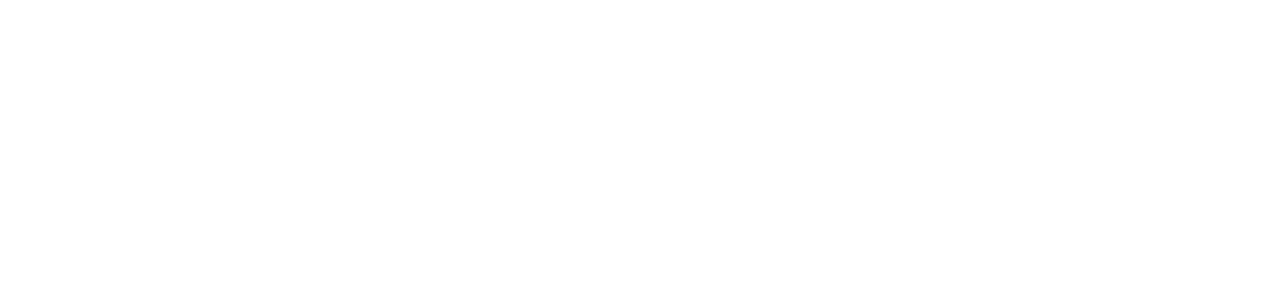
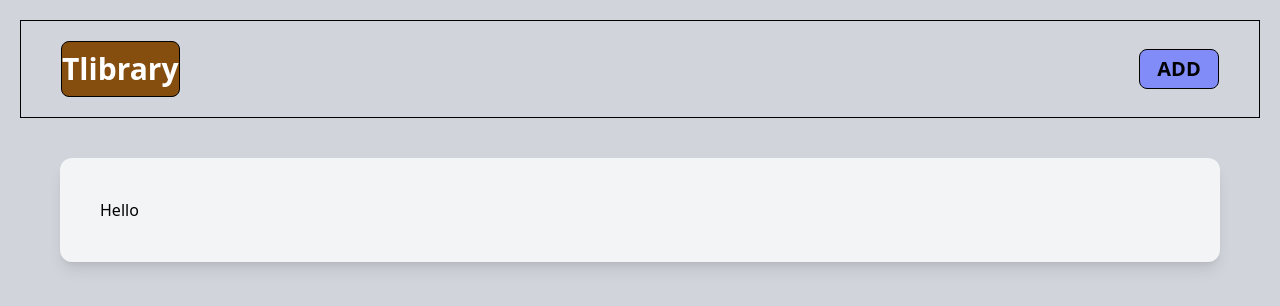
Before and after one commit to noname1112392/odin-library, a website: page src/index.html in a window 1280 px wide. Drawn offline with Linux system fonts and the light colour scheme.

Commit message:
Add logo and add button inside the nav bar

```diff
--- a/src/index.html
+++ b/src/index.html
@@ -7,7 +7,22 @@
     <title>Library</title>
 </head>
 <body>
-
+    <!-- Global container -->
+    <div class="min-h-screen bg-gray-300 p-5">
+        <!-- Nav bar with logo and an add button -->
+        <nav class="w-full border border-black flex items-center px-10 py-5 justify-between">
+            <div class="border border-black bg-yellow-800 rounded-lg h-14 flex items-center">
+                <h1 class="text-white text-3xl font-bold">Tlibrary</h1>
+            </div>
+            <div>
+                <button class="bg-indigo-400 rounded-lg w-20 h-10 border border-black text-xl font-bold">ADD</button>
+            </div>
+        </nav>
+        <!-- Content Container -->
+        <div class="m-10 bg-gray-100 rounded-xl shadow-lg">
+            <div class="p-10">Hello</div>
+        </div>
+    </div>
     <script src="/src/script.js"></script>
 </body>
 </html>
--- a/src/script.js
+++ b/src/script.js
@@ -0,0 +1,9 @@
+// Array for storing book
+const myLibrary = [];
+
+//constructor of the book
+function Book(title, author, page) {
+
+}
+
+//function to add book to library
```
Also changed, not shown: public/styles.css.
